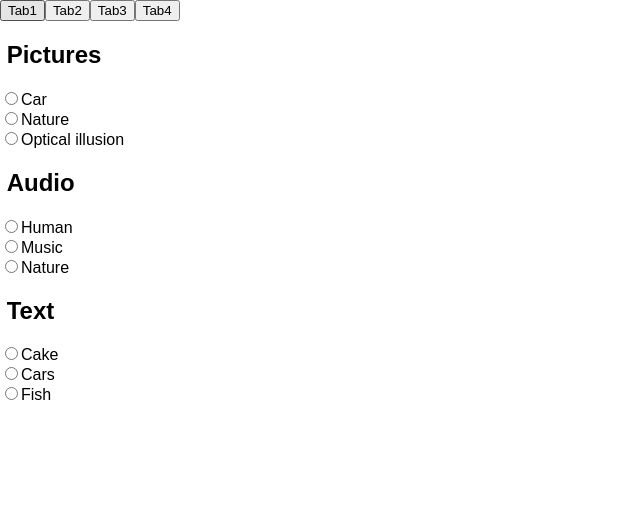
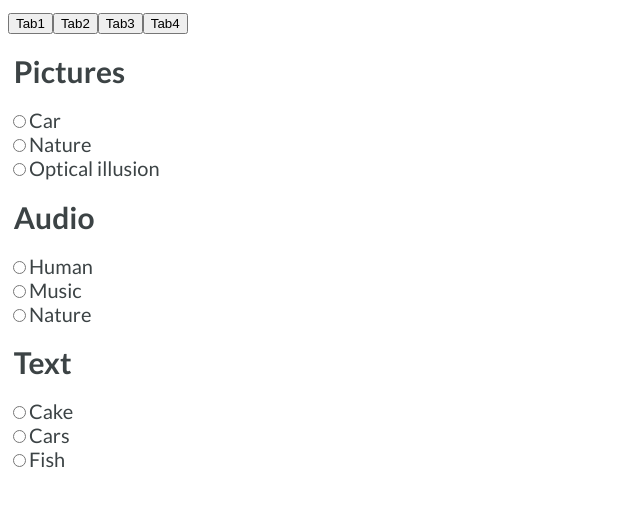
Before and after one commit to IT2810/it2810-webutvikling-h18-prosjekt-2-gruppe--36, a React (Create React App) app: page / in a window 1280 px wide. Shown: the top 506 px of the page, without its empty margins (0-640 px from the left). Built offline with nearby package versions, Linux system fonts and the light colour scheme.

Commit message:
Started styling #9. Created flexbox for desktop view and change font.

```diff
--- a/src/App.js
+++ b/src/App.js
@@ -3,6 +3,7 @@ import "./App.css";
 import CategorySelector from "./components/CategorySelector";
 import TabController from "./components/TabController";
 import GalleryView from "./components/GalleryView";
+import 'typeface-lato';
 
 class App extends Component {
   constructor(props) {
@@ -56,15 +57,14 @@ class App extends Component {
     });
     return (
       <div>
-        <div>
-          <TabController tabs={["Tab1", "Tab2", "Tab3", "Tab4"]} tabIndex={this.state.tabIndex} updateSelectedTab={this.updateSelectedTab} />
-          <GalleryView imgCategory={imgCategory} textCategory={textCategory} soundCategory={soundCategory} fetchData={this.fetchData} tabIndex={this.state.tabIndex} />
-        </div>
-
-        <div>
-          <CategorySelector title="Pictures" categories={this.categoryTypes.find(item => item.title === "Pictures")} updateSelectedCategory={this.updateSelectedCategory} />
-          <CategorySelector title="Audio" categories={this.categoryTypes.find(item => item.title === "Audio")} updateSelectedCategory={this.updateSelectedCategory} />
-          <CategorySelector title="Text" categories={this.categoryTypes.find(item => item.title === "Text")} updateSelectedCategory={this.updateSelectedCategory} />
+        <TabController tabs={["Tab1", "Tab2", "Tab3", "Tab4"]} updateSelectedTab={this.updateSelectedTab} />
+        <div id="container">
+          <div id="categories">
+            <CategorySelector title="Pictures" categories={this.categoryTypes.find(item => item.title === "Pictures")} updateSelectedCategory={this.updateSelectedCategory} />
+            <CategorySelector title="Audio" categories={this.categoryTypes.find(item => item.title === "Audio")} updateSelectedCategory={this.updateSelectedCategory} />
+            <CategorySelector title="Text" categories={this.categoryTypes.find(item => item.title === "Text")} updateSelectedCategory={this.updateSelectedCategory} />
+          </div>
+          <GalleryView imgCategory={imgCategory} textCategory={textCategory} soundCategory={soundCategory} tabIndex={this.state.tabIndex} fetchData={this.fetchData}/>
         </div>
       </div>
     );
--- a/src/components/GalleryView.js
+++ b/src/components/GalleryView.js
@@ -76,7 +76,7 @@ class GalleryView extends React.Component {
 
   render() {
     return (
-      <div>
+      <div className="galleryView">
         {this.state.img && <img src={this.state.img.data} alt="A beautiful gallery"></img>}
         {this.state.text && <p>{this.state.text.data.text}</p>}
         {this.state.text && <p>{this.state.text.data.source}</p>}
--- a/src/index.css
+++ b/src/index.css
@@ -1,5 +1,28 @@
-body {
+#root {
+  width: 80%;
+  margin: auto;
+  font-size: 1.25em;
+  color: #3C4345;
   margin: 0;
   padding: 0;
-  font-family: sans-serif;
 }
+
+body {
+  font-family: Lato, Georgia;
+  font-size: 1em;
+  line-height: 1.5em;
+}
+
+/* For desktop: */
+@media only screen and (min-width: 768px) {
+  #container {
+    display: flex;
+  }
+
+  #categories {
+    flex: 1;
+  }
+  .galleryView {
+    flex: 2;
+  }
+}
```
